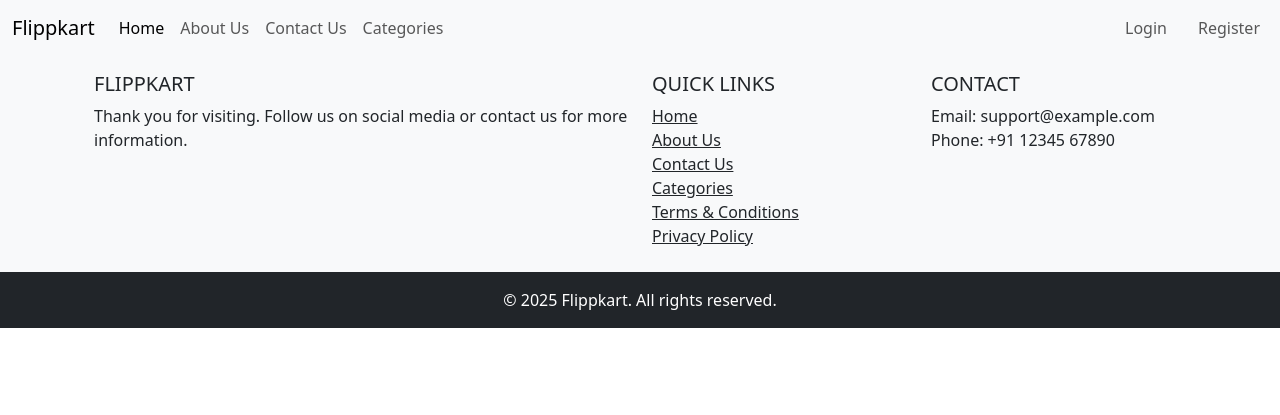
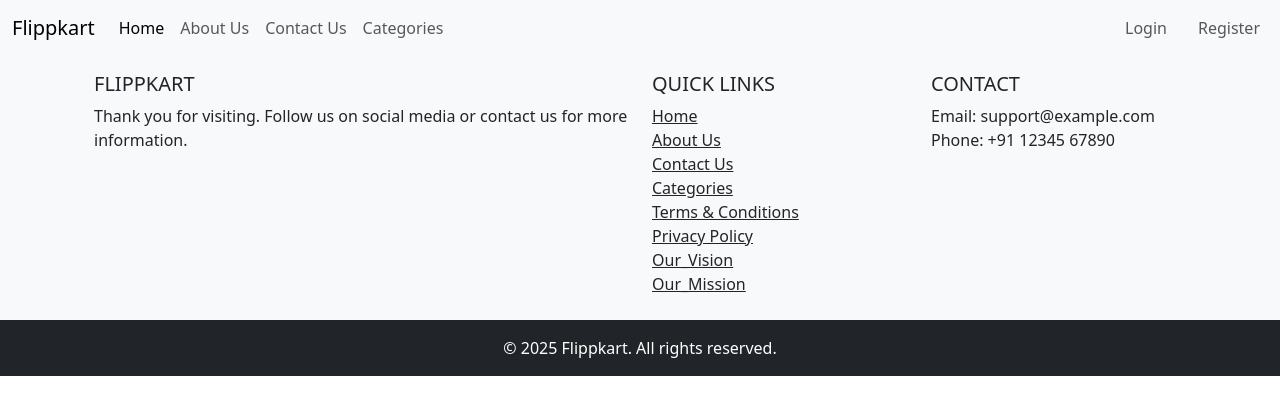
Before and after one commit to RitHub-07/Django-Repo, a Django app: page / in a window 1280 px wide. Shown: the top 415 px of the page. Run offline with Django 5.2, Linux system fonts and the light colour scheme.

Commit message:
new filess added

```diff
--- a/myproject/first_app/urls.py
+++ b/myproject/first_app/urls.py
@@ -12,8 +12,8 @@ urlpatterns = [
 
 
   path('abouttt', about_view, name='about'),
-  path('our_vision', our_vision, name='our_vision'),
-  path('our_Mission', our_Mission, name='our_Mission'),
+  path('our_vision/', our_vision, name='our_vision'),
+  path('our_Mission/', our_Mission, name='our_Mission'),
   path('contact',contact_view,name='contact'),
   path("register/", register_page , name="register"),
   path("student/create/", student_submit, name= "student_submit"),
--- a/myproject/templates/base.html
+++ b/myproject/templates/base.html
@@ -47,6 +47,8 @@
             <li><a href="categories/" class="text-dark">Categories</a></li>
             <li><a href="/term-and-conditions/" class="text-dark">Terms & Conditions</a></li>
             <li><a href="/privacy-policy/" class="text-dark">Privacy Policy</a></li>
+            <li><a href="/our_vision" class="text-dark">Our_Vision</a></li>
+            <li><a href="/our_Mission" class="text-dark">Our_Mission</a></li>
 
 
           </ul>
```
